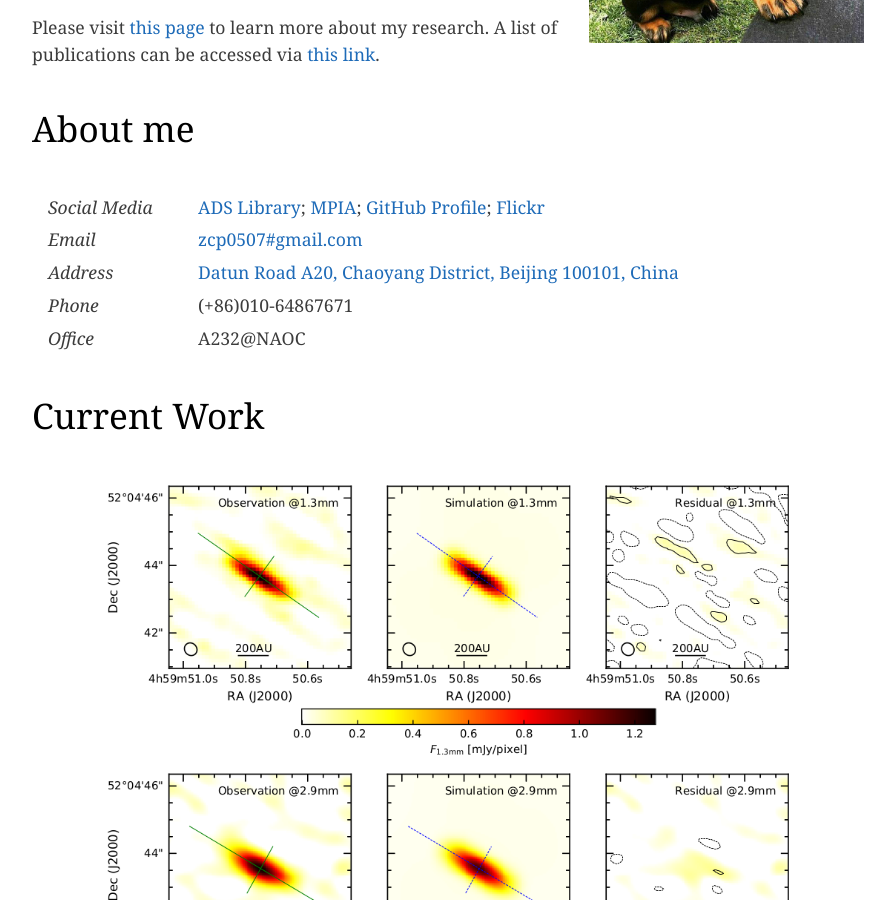
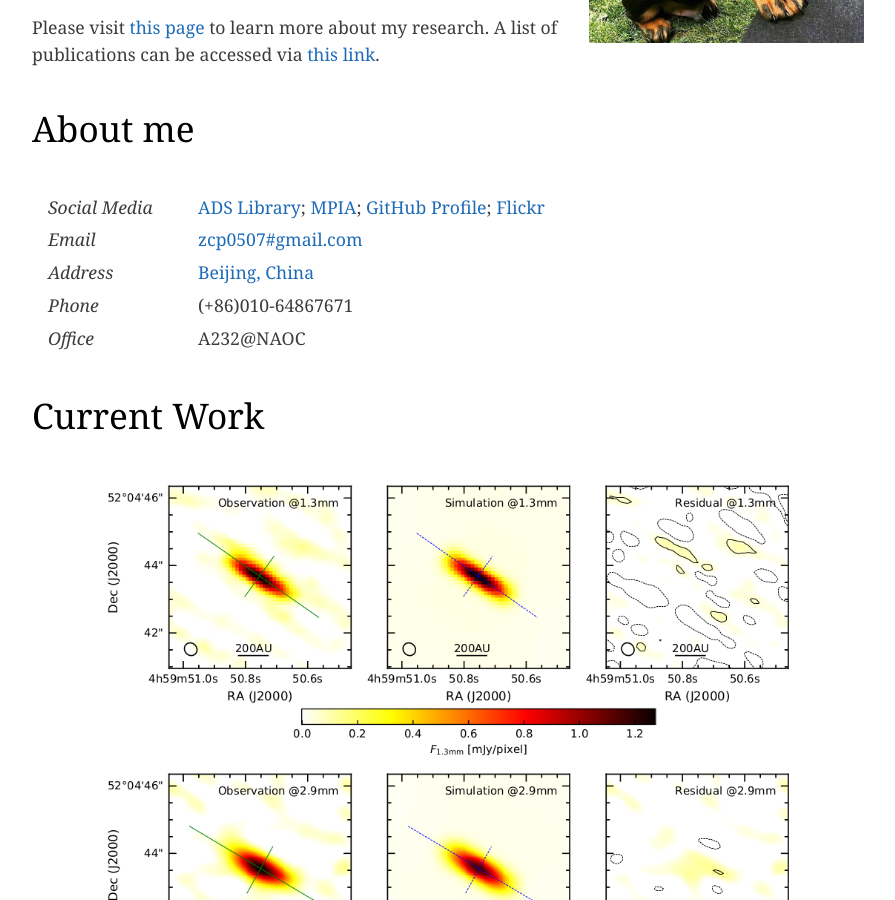
Before and after one commit to zcp521/zcp521.github.io, a Jekyll site: the page built from index.html, in a window 1280 px wide and 900 px high, scrolled down 762 px. Shown: the whole window, without its empty margins (192-1087 px from the left). Built offline with Jekyll 4.4.1, drawn with Linux system fonts in a browser that asks for light colours; the list of posts is cut into pages by our own code.

Commit message:
Update index.html

```diff
--- a/index.html
+++ b/index.html
@@ -49,8 +49,7 @@ tagline: "National Astronomical Observatories, Chinese Academy of Sciences"
     	<tr>
     	    <td style="border: 0px solid #FFFFFF; padding: 0.2rem 1rem;"><em>Address</em></td>
     	    <td style="border: 0px solid #FFFFFF; padding: 0.2rem 1rem;">
-    	    	<a href="https://goo.gl/maps/cU3t4AMEghu">Datun Road A20, Chaoyang District,
-    	    	Beijing 100101, China</a><br/>
+    	    	<a href="https://goo.gl/maps/cU3t4AMEghu">Beijing, China</a><br/>
     	</tr>
     	<tr>
     	    <td style="border: 0px solid #FFFFFF; padding: 0.2rem 1rem;"><em>Phone</em></td>
```
